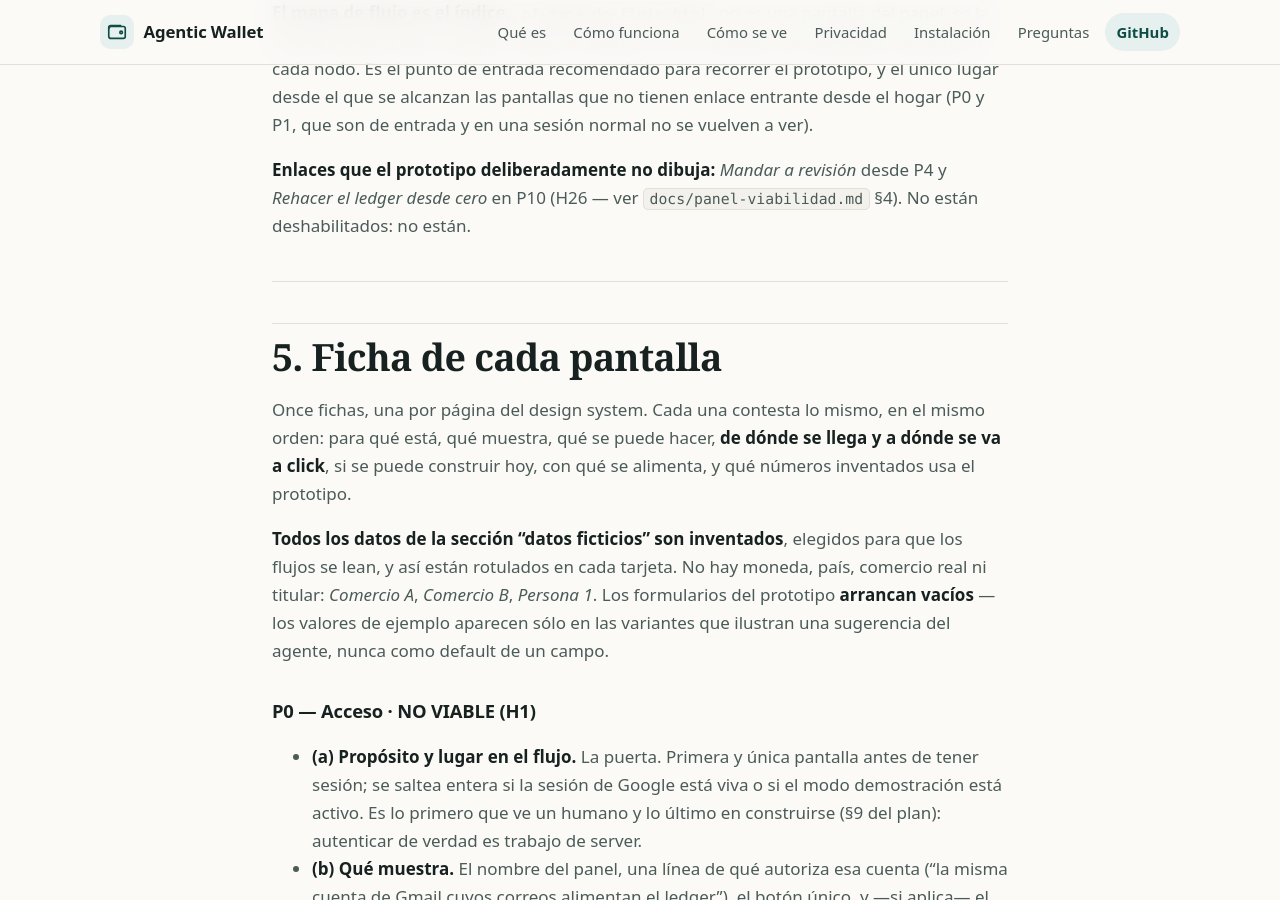
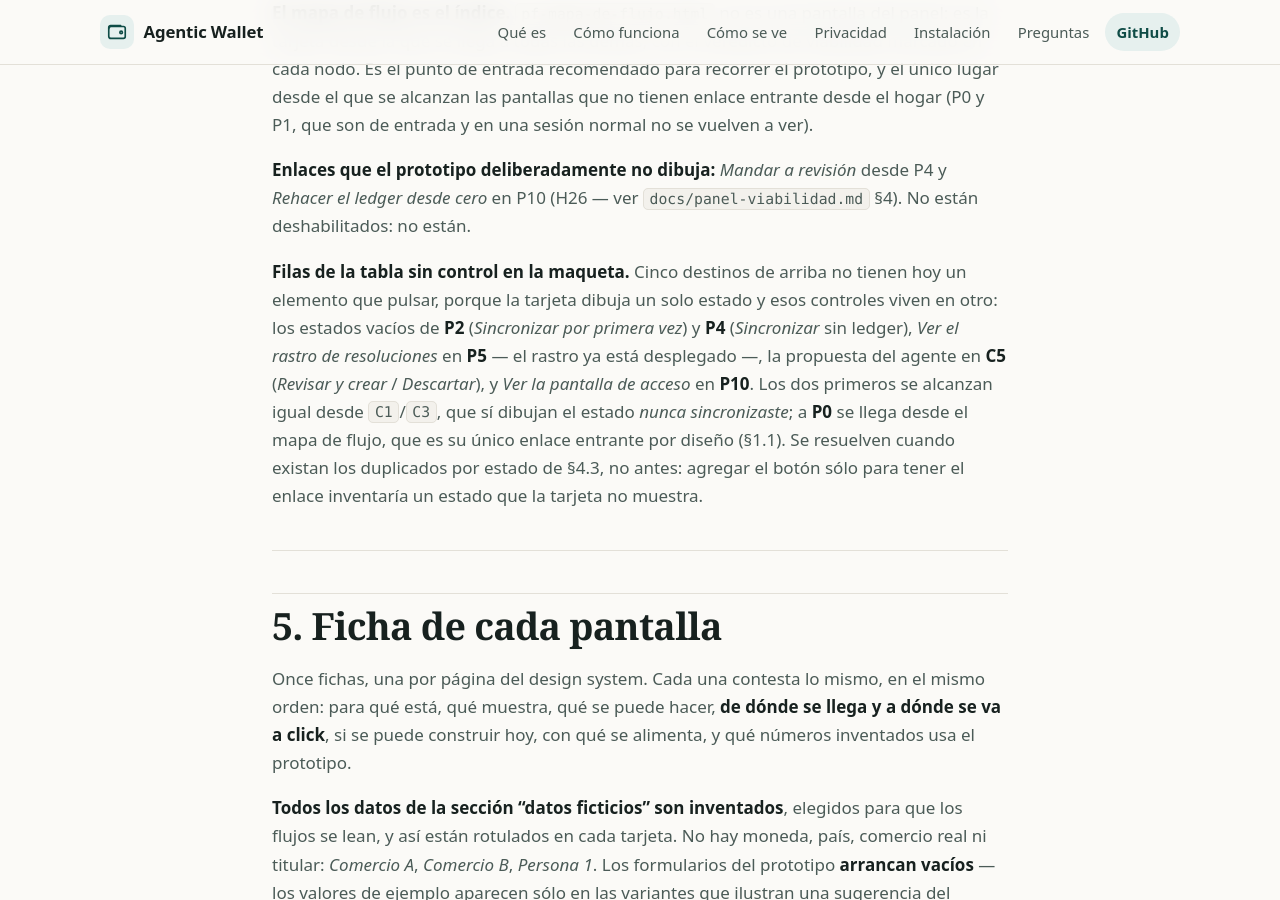
Before and after one commit to lordiwa/agentic-wallet, a Jekyll site: the page built from docs/flujo-app-prototipo.md, in a window 1280 px wide and 900 px high, scrolled down 21678 px. Built offline with Jekyll 4.4.1, drawn with Linux system fonts in a browser that asks for light colours; our own code applies the rules of GitHub Pages for plain Markdown files; some of the changed text lies outside the part shown.

Commit message:
docs(panel): el prototipo queda clicable de punta a punta
Los enlaces de la tabla de navegacion 4.4 estaban documentados pero no
existian en los HTML: fuera del login no pasaba nada al hacer click. Ya
estan implementados en las 19 tarjetas del design system.

Se anota ademas que cinco filas de la tabla no tienen control en la
maqueta porque cada tarjeta dibuja un solo estado, y por que no se
inventa el boton para tener el enlace.

Co-Authored-By: Claude Opus 5 (1M context) <noreply@anthropic.com>

```diff
--- a/docs/flujo-app-prototipo.md
+++ b/docs/flujo-app-prototipo.md
@@ -454,10 +454,11 @@ orden en que se enlazan las tarjetas en Claude Design.
 
 **El prototipo se recorre a click.** Cada flecha de este mapa es un enlace
 real entre tarjetas: se navega pulsando el elemento de la pantalla, no
-abriendo la tarjeta destino a mano. El primer enlace ya está construido —
-*Continuar con Google* en `p0-acceso.html` apunta a `p2-resumen.html`. La
-lista completa de enlaces, origen por origen, está en **§4.4**; el detalle de
-qué entra y qué sale de cada pantalla, en su ficha de §5.
+abriendo la tarjeta destino a mano. Los enlaces **ya están construidos** en
+las 19 tarjetas: la barra de navegación, los retornos al hogar, los cinco
+flujos y los nodos del mapa. La lista completa, origen por origen, está en
+**§4.4**; el detalle de qué entra y qué sale de cada pantalla, en su ficha
+de §5.
 
 **Entrada**
 
@@ -619,6 +620,18 @@ que son de entrada y en una sesión normal no se vuelven a ver).
 **Enlaces que el prototipo deliberadamente no dibuja:** *Mandar a revisión*
 desde P4 y *Rehacer el ledger desde cero* en P10 (H26 — ver
 `docs/panel-viabilidad.md` §4). No están deshabilitados: no están.
+
+**Filas de la tabla sin control en la maqueta.** Cinco destinos de arriba no
+tienen hoy un elemento que pulsar, porque la tarjeta dibuja un solo estado y
+esos controles viven en otro: los estados vacíos de **P2** (*Sincronizar por
+primera vez*) y **P4** (*Sincronizar* sin ledger), *Ver el rastro de
+resoluciones* en **P5** — el rastro ya está desplegado —, la propuesta del
+agente en **C5** (*Revisar y crear* / *Descartar*), y *Ver la pantalla de
+acceso* en **P10**. Los dos primeros se alcanzan igual desde `C1`/`C3`, que
+sí dibujan el estado *nunca sincronizaste*; a **P0** se llega desde el mapa
+de flujo, que es su único enlace entrante por diseño (§1.1). Se resuelven
+cuando existan los duplicados por estado de §4.3, no antes: agregar el botón
+sólo para tener el enlace inventaría un estado que la tarjeta no muestra.
 
 ---
 
```
